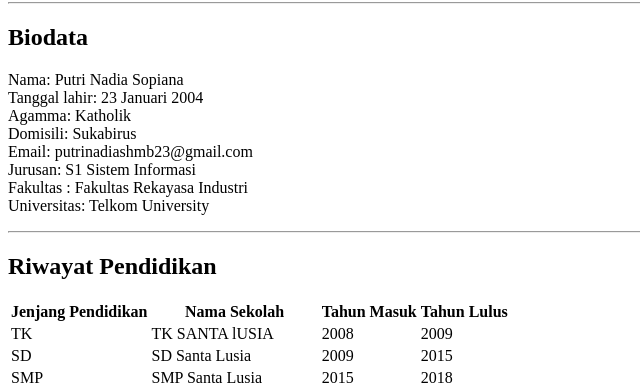
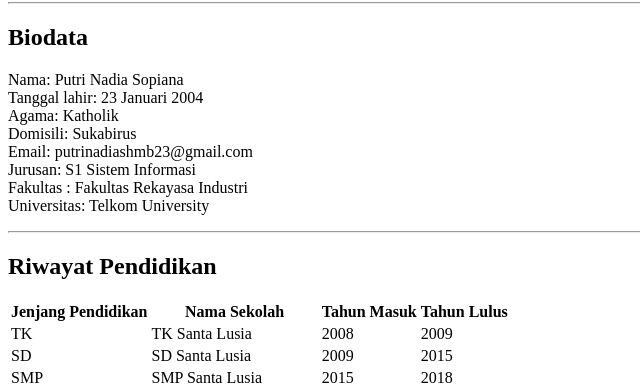
Before and after one commit to Putrinadia23/wad_project1, a plain HTML site: page index.html in a window 1280 px wide. Shown: the part 290-681 px from the top of the page, 0-640 px from the left. Drawn offline with Linux system fonts and the light colour scheme.

Commit message:
Add files via upload

```diff
--- a/index.html
+++ b/index.html
@@ -9,7 +9,7 @@
 	<hr>
 
 		<h2>Biodata</h2>
-		<p>Nama: Putri Nadia Sopiana <br>Tanggal lahir: 23 Januari 2004<br> Agamma: Katholik <br> Domisili: Sukabirus <br>
+		<p>Nama: Putri Nadia Sopiana <br>Tanggal lahir: 23 Januari 2004<br> Agama: Katholik <br> Domisili: Sukabirus <br>
 			Email: putrinadiashmb23@gmail.com <br> Jurusan: S1 Sistem Informasi <br> Fakultas : Fakultas Rekayasa Industri <br>
 			Universitas: Telkom University</p>
 	</hr>
@@ -27,7 +27,7 @@
 
 		<tr>
 			<td> TK </td>
-			<td> TK SANTA lUSIA </td>
+			<td> TK Santa Lusia </td>
 			<td> 2008 </td>
 			<td> 2009 </td>
 
@@ -60,7 +60,7 @@
 			<td> Universitas </td>
 			<td> Telkom University </td>
 			<td> 2018</td>
-			<td> -  </td>
+			<td> - </td>
 
 		</tr>
 	</table>
```
